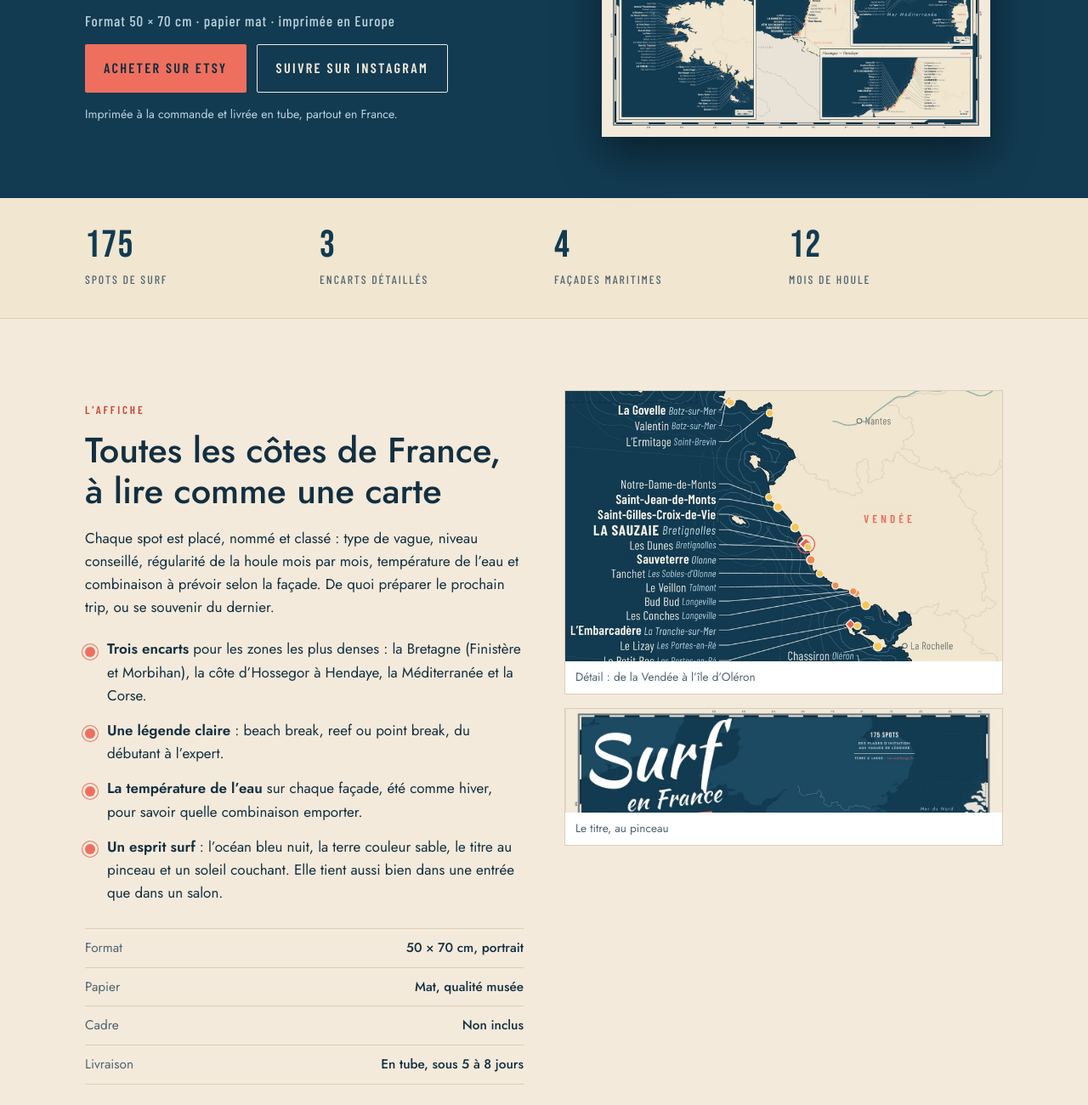
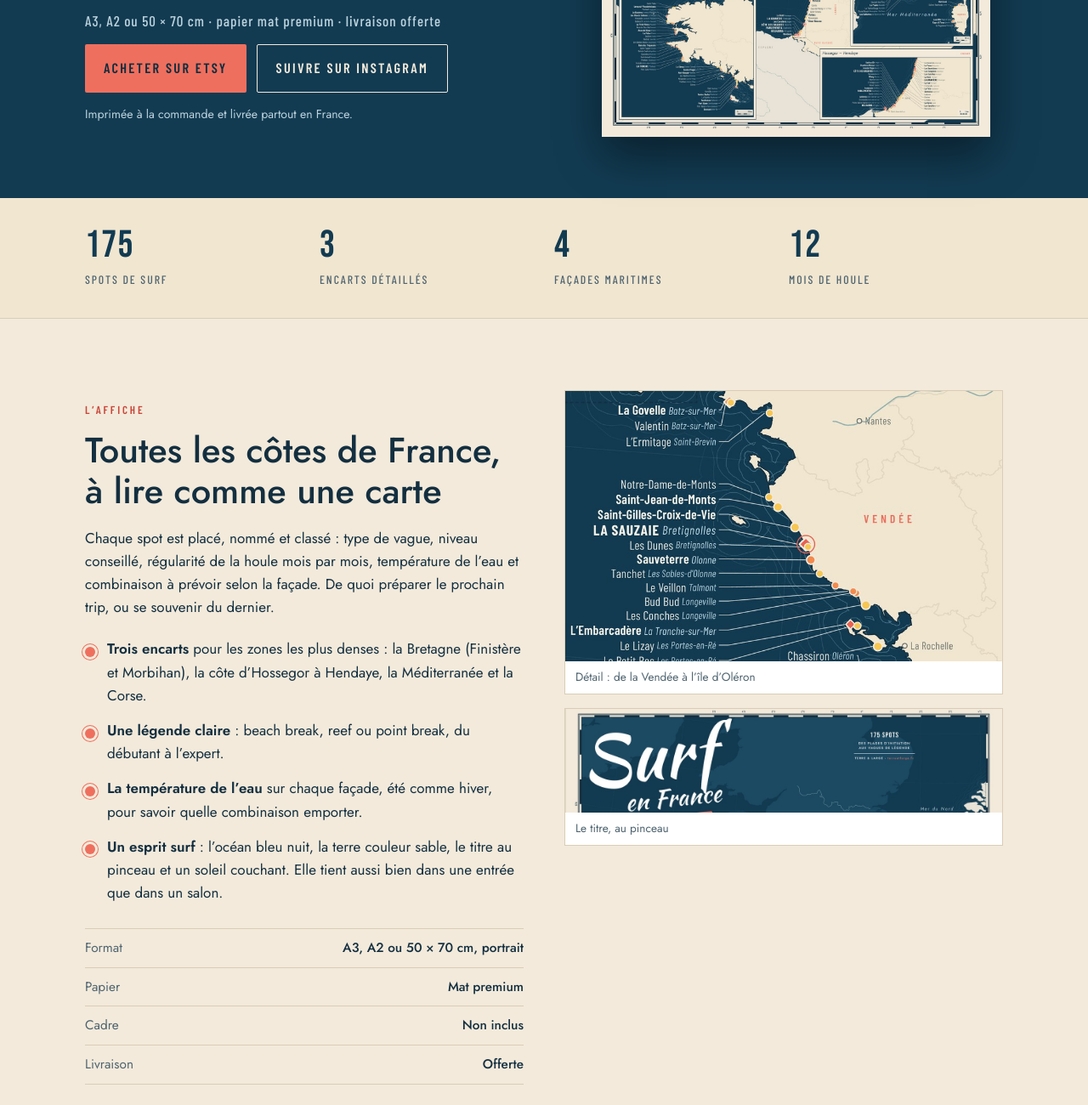
Before and after one commit to francaron-arch/terreetlarge-site, a plain HTML site: page index.html in a window 1280 px wide. Shown: the part 600-1900 px from the top of the page at 85% size. Drawn offline with Linux system fonts and the light colour scheme.

Commit message:
Nouvelle fiche Etsy (Gelato) : formats A3, A2, 50x70, livraison offerte
Co-Authored-By: Claude Opus 5.5 <noreply@anthropic.com>
Claude-Session: https://claude.ai/code/session_01VVLsiKYjuoqBuVZimcnTQv

```diff
--- a/index.html
+++ b/index.html
@@ -41,14 +41,14 @@
         <div class="soleil" aria-hidden="true"></div>
         <p class="spots">175 spots</p>
         <p class="lede">Des plages d’initiation aux vagues de légende, réunies sur une seule affiche.</p>
-        <p class="prix">Format 50 × 70 cm · papier mat · imprimée en Europe</p>
+        <p class="prix">A3, A2 ou 50 × 70 cm · papier mat premium · livraison offerte</p>
         <div class="btns">
-          <a class="btn btn-plein" href="https://terreetlarge.etsy.com/listing/4622468962" rel="noopener" data-boutique="etsy">Acheter sur Etsy</a>
+          <a class="btn btn-plein" href="https://terreetlarge.etsy.com/listing/4627420322" rel="noopener" data-boutique="etsy">Acheter sur Etsy</a>
           <!-- Amazon : bouton masqué tant que la fiche n'existe pas. Mettre l'adresse de la fiche à la place de #, puis retirer les marques de commentaire.
           <a class="btn btn-ligne" href="#" data-boutique="amazon">Voir sur Amazon</a> -->
           <a class="btn btn-ligne" href="https://www.instagram.com/terre_et_large/" rel="noopener">Suivre sur Instagram</a>
         </div>
-        <p class="note">Imprimée à la commande et livrée en tube, partout en France.</p>
+        <p class="note">Imprimée à la commande et livrée partout en France.</p>
       </div>
       <div class="visuel">
         <div class="cadre">
@@ -80,12 +80,11 @@
           <li><b>La température de l’eau</b> sur chaque façade, été comme hiver, pour savoir quelle combinaison emporter.</li>
           <li><b>Un esprit surf</b> : l’océan bleu nuit, la terre couleur sable, le titre au pinceau et un soleil couchant. Elle tient aussi bien dans une entrée que dans un salon.</li>
         </ul>
-        <!-- À VÉRIFIER avec Printful : papier et délai de livraison -->
         <dl class="fiche">
-          <div><dt>Format</dt><dd>50 × 70 cm, portrait</dd></div>
-          <div><dt>Papier</dt><dd>Mat, qualité musée</dd></div>
+          <div><dt>Format</dt><dd>A3, A2 ou 50 × 70 cm, portrait</dd></div>
+          <div><dt>Papier</dt><dd>Mat premium</dd></div>
           <div><dt>Cadre</dt><dd>Non inclus</dd></div>
-          <div><dt>Livraison</dt><dd>En tube, sous 5 à 8 jours</dd></div>
+          <div><dt>Livraison</dt><dd>Offerte</dd></div>
         </dl>
       </div>
       <div class="details">
```
